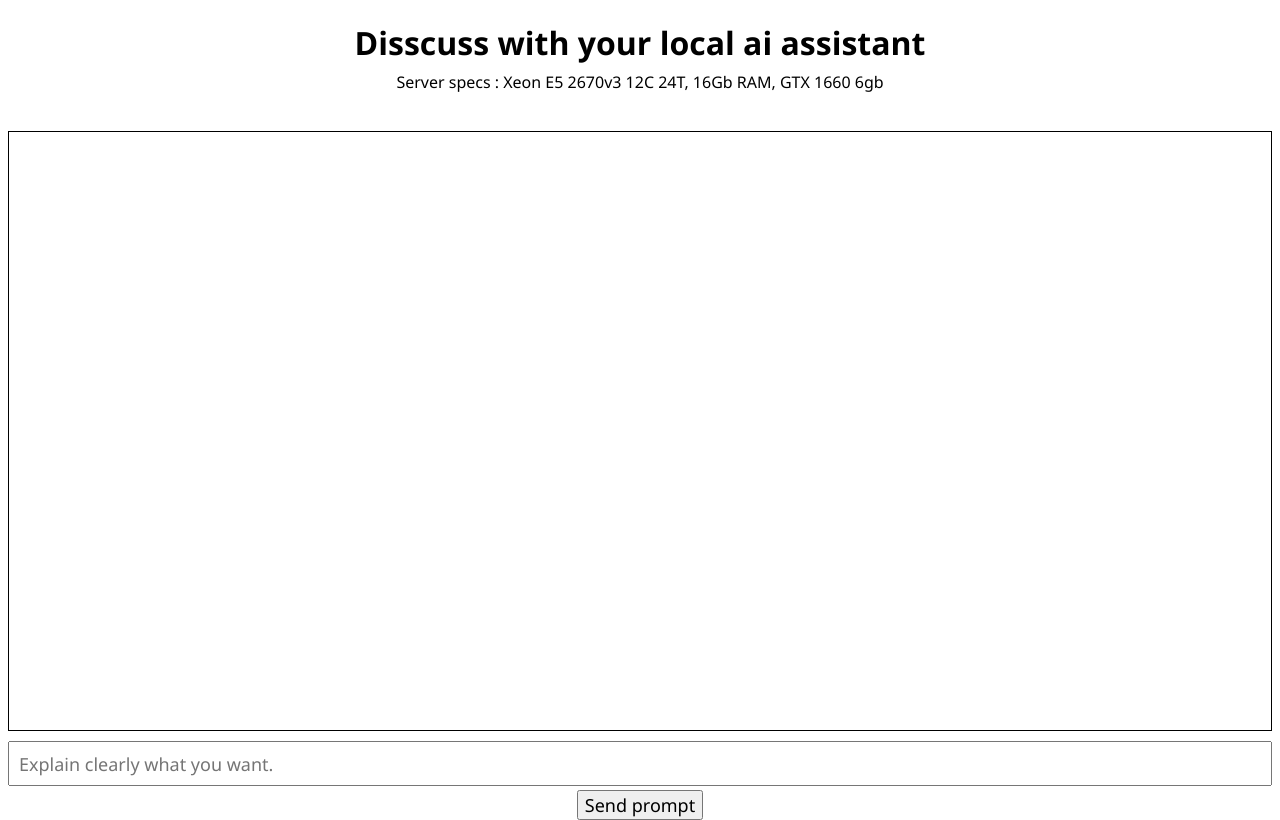
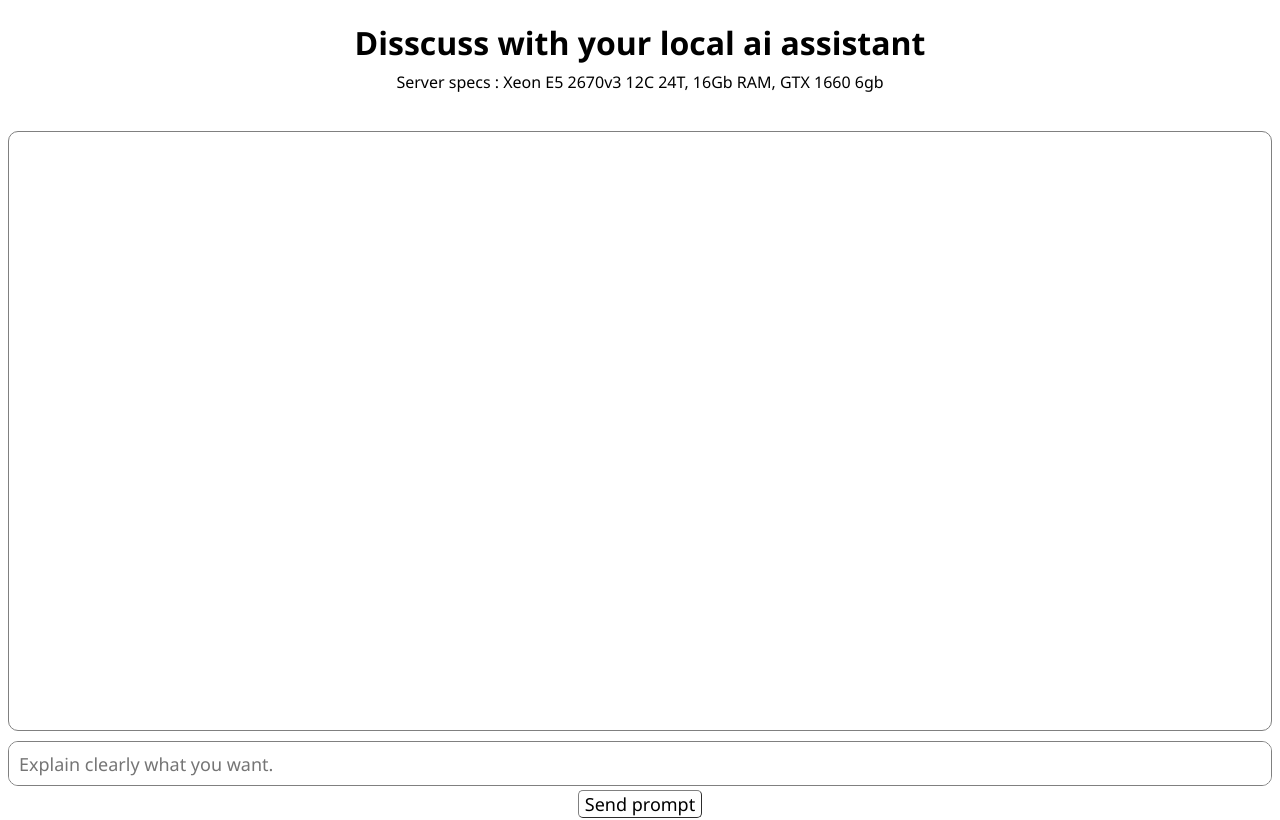
Before and after one commit to asseukihuh/AI-WebApp, a plain HTML site: page index.html in a window 1280 px wide. Drawn offline with Linux system fonts and the light colour scheme.

Commit message:
change web-design

```diff
--- a/index.html
+++ b/index.html
@@ -44,6 +44,8 @@
             box-sizing: border-box;
             font-family: 'Segoe UI', Tahoma, Geneva, Verdana, sans-serif;
             user-select: none;
+            border-color: grey;
+            border-radius: 10px;
         }
         #textarea1 {
             margin-top: 10px;
@@ -56,6 +58,8 @@
             resize: none;
             box-sizing: border-box;
             font-family: 'Segoe UI', Tahoma, Geneva, Verdana, sans-serif;
+            border-color: grey;
+            border-radius: 10px;
         }
 
         p{
@@ -71,6 +75,10 @@
             text-align: center;
             font-size: large;
             font-family: 'Segoe UI', Tahoma, Geneva, Verdana, sans-serif;
+            border-radius: 5px;
+            background-color: white;
+            border-width: 1px;
+            border-color: grey;
         }
 	</style>
 
```
